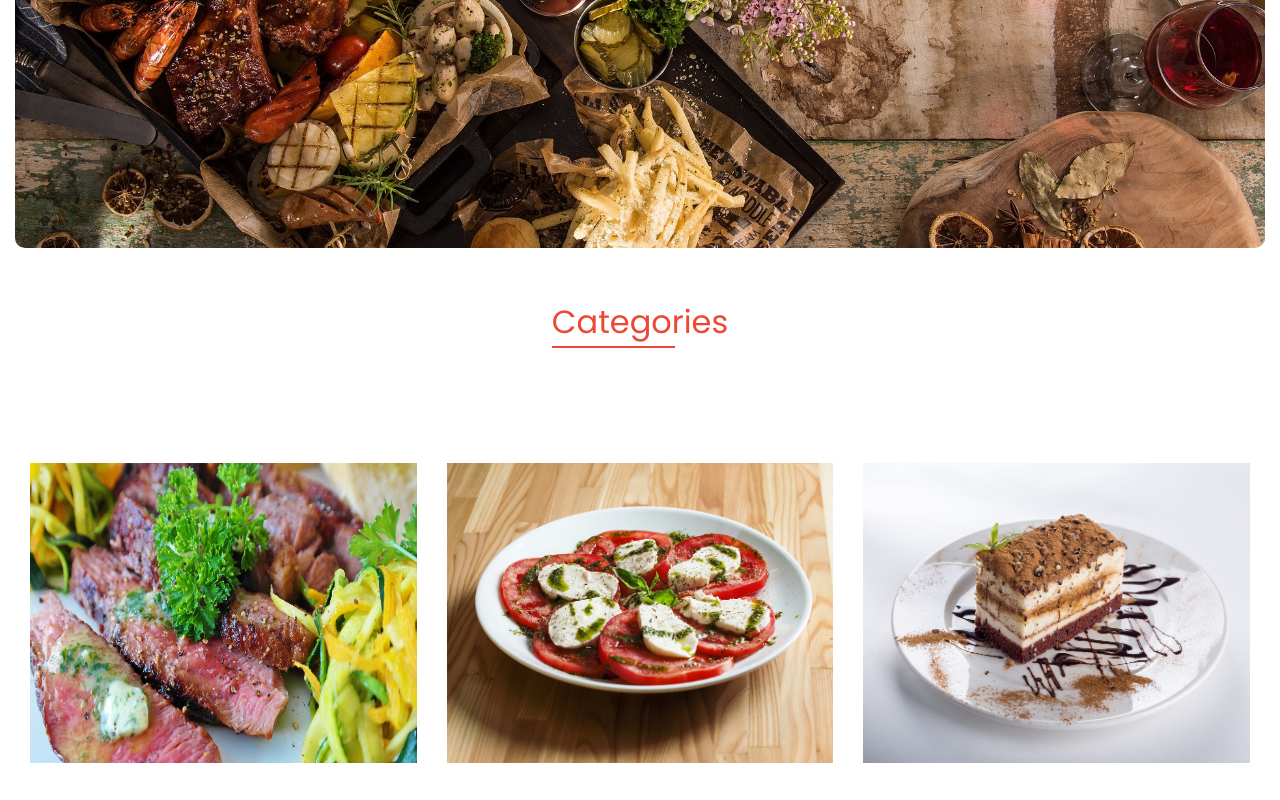
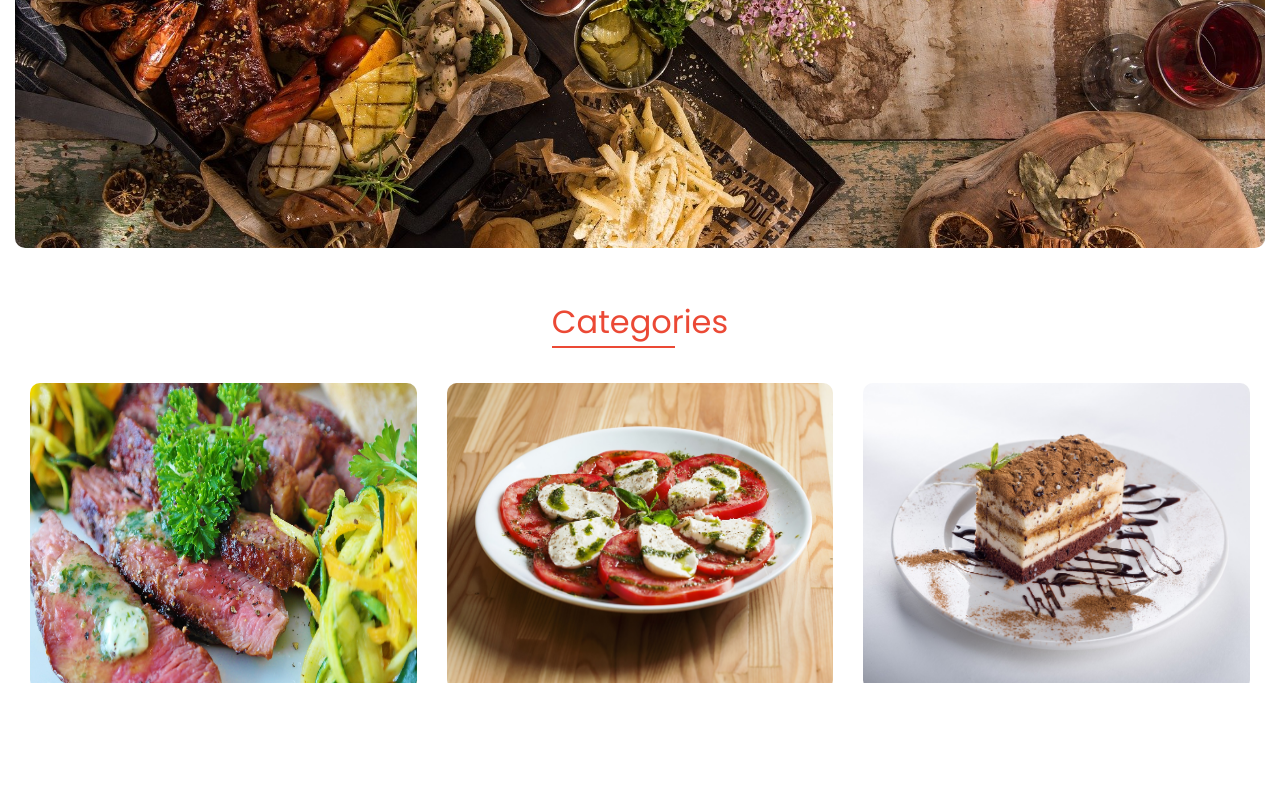
Before and after one commit to mart-anthony-stark/Food-Recipe-Web-App-React-TS, a React (Vite) app: page /home in a window 1280 px wide. Shown: the part 392-1192 px from the top of the page. After the commit the page ends 1112 px from the top, so only its background shows below. Built offline with nearby package versions, Linux system fonts and the light colour scheme.

Commit message:
add: border radius

```diff
--- a/src/views/home/home.css
+++ b/src/views/home/home.css
@@ -4,11 +4,13 @@
   gap: 30px;
   justify-content: center;
   padding: 15px;
-  margin-top: 100px;
+  margin-top: 20px;
 }
 .category {
   max-width: 400px;
   width: 100%;
+  border-radius: 10px;
+  overflow: hidden;
 }
 .category img {
   width: 100%;
```
